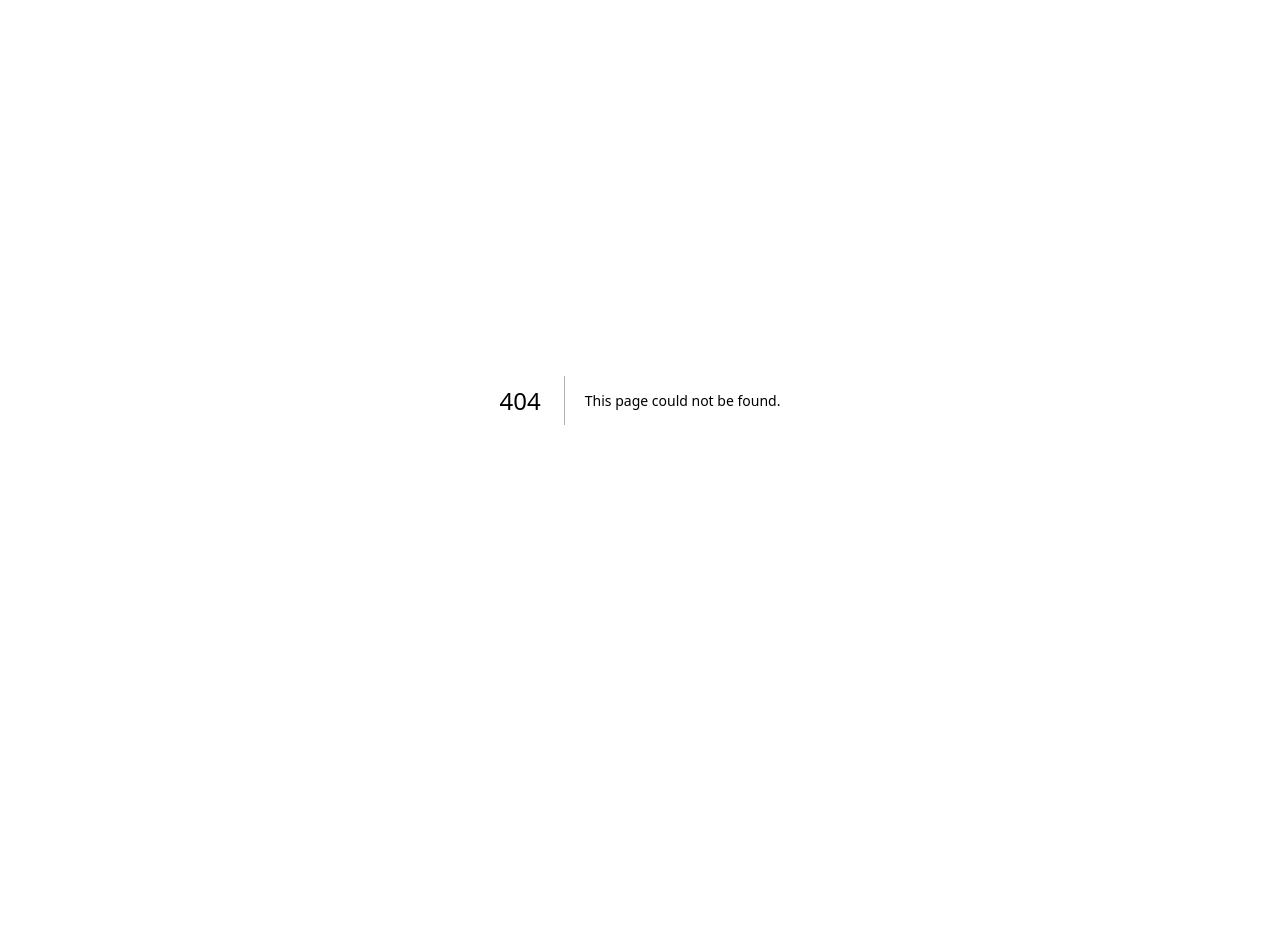
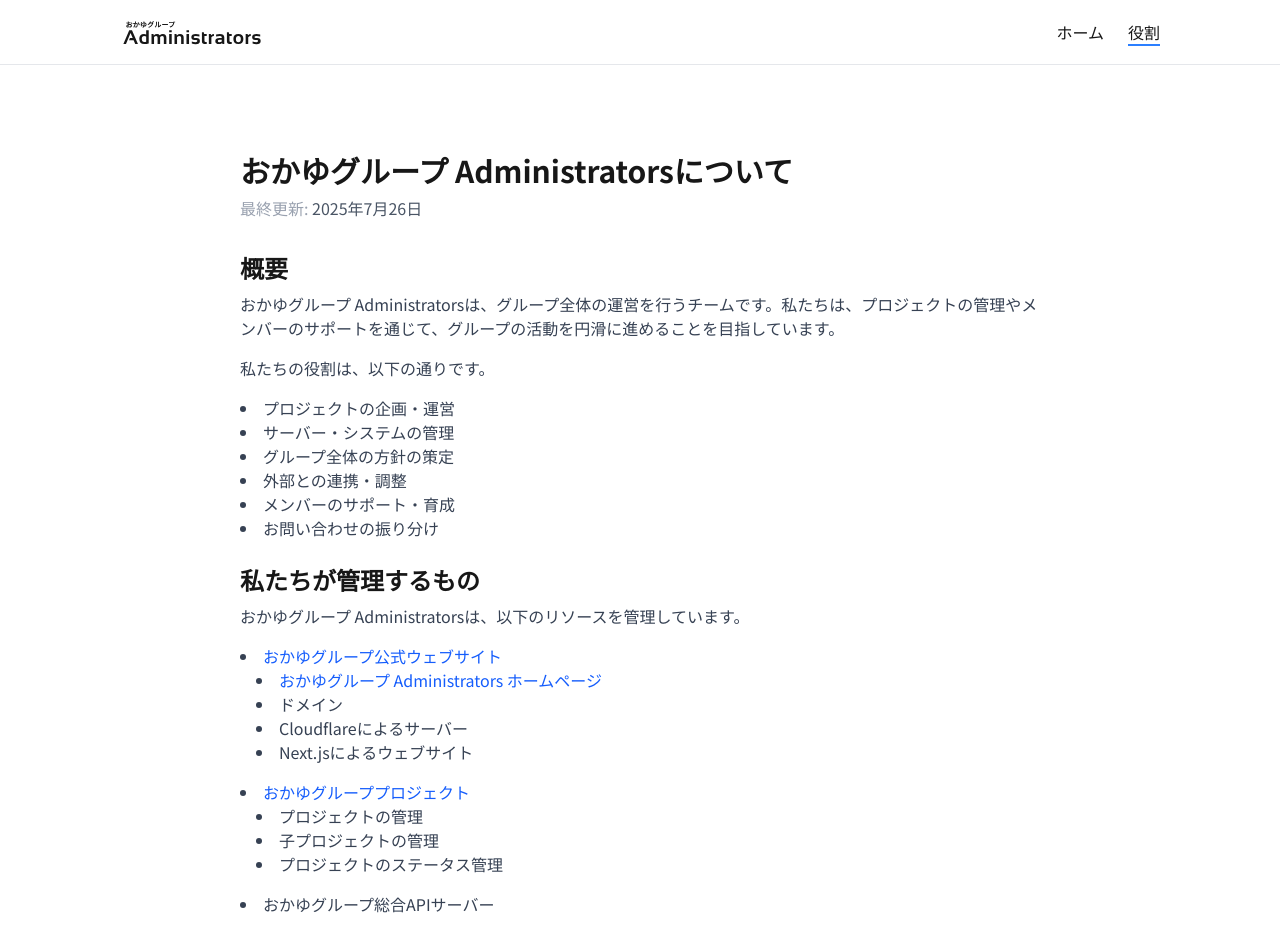
Before and after one commit to okayugroup/homepage, a Next.js app: page /team/administrators/about in a window 1280 px wide. Before the commit this address had no page. Shown: the top 942 px of the page. Before the commit the page ends 800 px from the top, so only its background shows below. Built offline with nearby package versions, Linux system fonts and the light colour scheme.

Commit message:
ヘッダーのリンクを更新し、ブログの日付表示コンポーネントを追加

```diff
--- /dev/null
+++ b/src/app/team/administrators/about/page.tsx
@@ -0,0 +1,78 @@
+import {AdminBody} from "@/components/admin-body";
+import {Header} from "@/components/Header";
+import Link from "next/link";
+import {BlogFindByDate} from "@/components/blog-find-by-date";
+
+export default function About() {
+    return <AdminBody>
+        <Header currentPath="/team/administrators/about" pane="admin" />
+        <main className="mt-18 py-20 px-8 lg:px-60">
+            <div className="mb-8">
+                <h1 className="text-3xl font-bold mb-2">おかゆグループ Administratorsについて</h1>
+                <div>
+                    <span className="text-gray-400">最終更新: </span>
+                    <BlogFindByDate className="text-gray-600 dark:text-gray-300 hover:" date={new Date("2025-07-26")}/>
+                </div>
+            </div>
+            <h2 className="text-2xl font-bold mb-2">概要</h2>
+            <p className="text-gray-700 dark:text-gray-300 mb-4">
+                おかゆグループ Administratorsは、グループ全体の運営を行うチームです。私たちは、プロジェクトの管理やメンバーのサポートを通じて、グループの活動を円滑に進めることを目指しています。
+            </p>
+            <p className="text-gray-700 dark:text-gray-300 mb-4">
+                私たちの役割は、以下の通りです。
+            </p>
+            <ul className="list-disc list-inside text-gray-700 dark:text-gray-300 mb-6">
+                <li>プロジェクトの企画・運営</li>
+                <li>サーバー・システムの管理</li>
+                <li>グループ全体の方針の策定</li>
+                <li>外部との連携・調整</li>
+                <li>メンバーのサポート・育成</li>
+                <li>お問い合わせの振り分け</li>
+            </ul>
+
+            <h2 className="text-2xl font-bold mb-2">私たちが管理するもの</h2>
+            <p className="text-gray-700 dark:text-gray-300 mb-4">
+                おかゆグループ Administratorsは、以下のリソースを管理しています。
+            </p>
+            <ul className="list-disc space-y-4 list-inside text-gray-700 dark:text-gray-300 mb-6">
+                <li>
+                    <Link href="https://okayugroup.com" className="text-blue-600 dark:text-blue-400 hover:underline">
+                        おかゆグループ公式ウェブサイト
+                    </Link>
+                    <ul className="list-disc list-inside ml-4">
+                        <li>
+                            <Link href="https://okayugroup.com/team/administrators" className="text-blue-600 dark:text-blue-400 hover:underline">
+                                おかゆグループ Administrators ホームページ
+                            </Link>
+                        </li>
+                        <li>ドメイン</li>
+                        <li>Cloudflareによるサーバー</li>
+                        <li>Next.jsによるウェブサイト</li>
+                    </ul>
+                </li>
+                <li>
+                    <Link href="https://projects.okayugroup.com" className="text-blue-600 dark:text-blue-400 hover:underline">
+                        おかゆグループプロジェクト
+                    </Link>
+                    <ul className="list-disc list-inside ml-4">
+                        <li>プロジェクトの管理</li>
+                        <li>子プロジェクトの管理</li>
+                        <li>プロジェクトのステータス管理</li>
+                    </ul>
+                </li>
+                <li>おかゆグループ総合APIサーバー</li>
+            </ul>
+            <h2 className="text-2xl font-bold mb-2">お問い合わせについて</h2>
+            <p className="text-gray-700 dark:text-gray-300 mb-2">
+                私たちはグループ全体の運営を担当しており、またお問い合わせの振り分けも行っていますので、グループに関するお問い合わせはすべて受け付けております。
+            </p>
+            <p className="text-gray-700 dark:text-gray-300 mb-4">
+                <span className="font-semibold">しかしながら</span>、私たちの負担を減らすためにも、具体的なプロジェクトやチームに関するお問い合わせは各プロジェクトの担当者やチームに直接お問い合わせいただくことをお勧めしております。
+            </p>
+            <p className="text-gray-700 dark:text-gray-300 mb-4">
+                お問い合わせは、<Link href="https://okayugroup.com/contact" className="text-blue-600 dark:text-blue-400 hover:underline">こちら</Link>からお願いいたします。
+            </p>
+
+        </main>
+    </AdminBody>
+}
--- a/src/components/Header.tsx
+++ b/src/components/Header.tsx
@@ -7,12 +7,22 @@ export function Header({ currentPath, pane }: { currentPath: string, pane?: "adm
         case "admin":
             return (
                 <header className="flex items-center justify-between p-2 px-5 lg:px-30 bg-background fixed top-0 left-0 right-0 z-50 border-b border-b-gray-200 dark:border-b-gray-700">
-                    <IAdministrators width={144} height={48} className="fill-foreground"/>
+                    <Link href="/">
+                        <div className="flex items-center space-x-2 relative group">
+                            <span className="text-xs text-blue-500 underline object-cover absolute left-0 opacity-0 group-hover:opacity-100 duration-200">← おかゆグループ公式へ戻る</span>
+                            <IAdministrators width={144} height={48} className="fill-foreground group-hover:opacity-20 transition-opacity duration-150 "/>
+                        </div>
+                    </Link>
                     <nav className="flex items-center justify-between">
                         <ul className="flex space-x-6">
                             <li>
-                                <Link href="/team/administrators/projects" className={currentPath === "/team/administrators/projects" ? "text-blue-500 font-bold" : ""}>
-                                    プロジェクト
+                                <Link href="/team/administrators" className={currentPath === "/team/administrators" ? "border-b-2 border-offset-b-2 border-b-blue-500" : ""}>
+                                    ホーム
+                                </Link>
+                            </li>
+                            <li>
+                                <Link href="/team/administrators/about" className={currentPath === "/team/administrators/about" ? "border-b-2 border-offset-b-2 border-b-blue-500" : ""}>
+                                    役割
                                 </Link>
                             </li>
                         </ul>
--- a/src/components/admin-body.tsx
+++ b/src/components/admin-body.tsx
@@ -4,7 +4,7 @@ import React from "react";
 const notosansjp = Noto_Sans_JP({
     variable: "--font-noto-sans-jp",
     subsets: ["latin"],
-    weight: ["400", "700"],
+    weight: ["400", "600", "700"],
     display: "swap"
 });
 
--- /dev/null
+++ b/src/components/blog-find-by-date.tsx
@@ -0,0 +1,16 @@
+export function BlogFindByDate({
+    date,
+    className = "",
+}: Readonly<{
+    date: Date;
+    className?: string;
+}>) {
+    const options: Intl.DateTimeFormatOptions = {
+        year: "numeric",
+        month: "long",
+        day: "numeric",
+        timeZone: "Asia/Tokyo",
+    };
+    const formattedDate = new Intl.DateTimeFormat("ja-JP", options).format(date);
+    return <time dateTime={date.toISOString()} className={className}>{formattedDate}</time>;
+}
```
